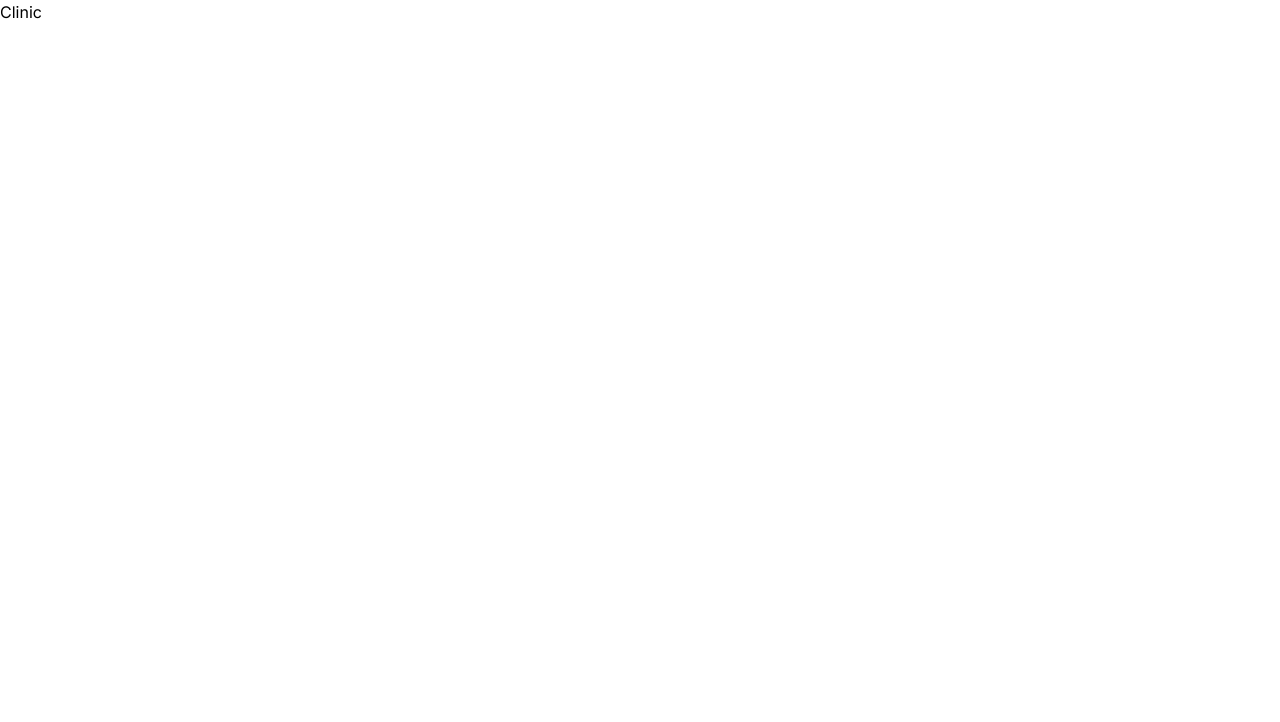
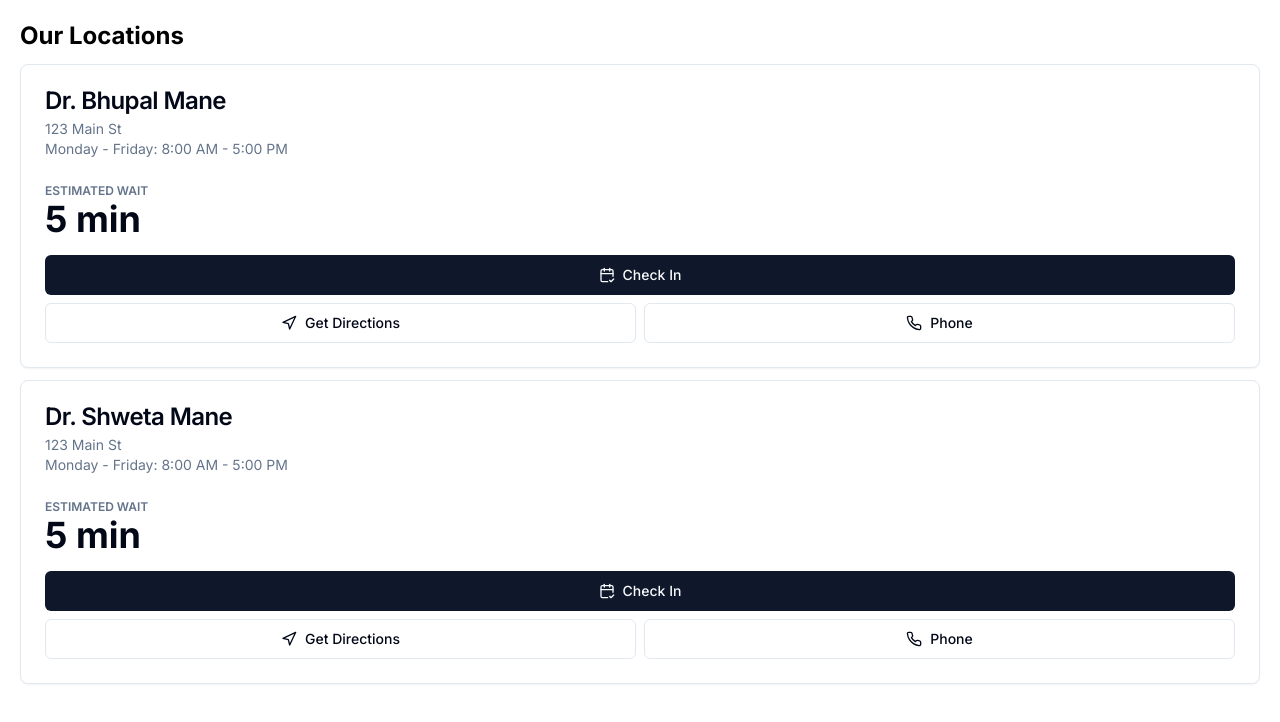
Before and after one commit to rheamane/clinic-check-in-system, a Next.js app: page /clinic in a window 1280 px wide. Shown: the top 722 px of the page. Built offline with nearby package versions, Linux system fonts and the light colour scheme.

Commit message:
clinic page with card components done

```diff
--- a/app/clinic/page.tsx
+++ b/app/clinic/page.tsx
@@ -1,7 +1,33 @@
+import ClinicCard from "@/components/ClinicCard";
+import { Button } from "@/components/ui/button";
+import {
+  Card,
+  CardContent,
+  CardDescription,
+  CardHeader,
+  CardTitle,
+} from "@/components/ui/card";
 import React from "react";
 
 const Clinic = () => {
-  return <h1>Clinic</h1>;
+  return (
+    <div className="flex flex-col gap-3 p-5">
+      <h1 className="text-2xl font-bold">Our Locations</h1>
+      <ClinicCard
+        name={"Dr. Bhupal Mane"}
+        address={"123 Main St"}
+        operatingHours={"Monday - Friday: 8:00 AM - 5:00 PM"}
+        waitTime={5}
+        phoneNumber={"(123) 456-7890"}
+      />
+      <ClinicCard
+        name={"Dr. Shweta Mane"}
+        address={"123 Main St"}
+        operatingHours={"Monday - Friday: 8:00 AM - 5:00 PM"}
+        waitTime={5}
+        phoneNumber={"(123) 456-7890"}
+      />
+    </div>
+  );
 };
-
 export default Clinic;
--- a/app/layout.tsx
+++ b/app/layout.tsx
@@ -23,7 +23,7 @@ export default function RootLayout({
       <body
         className={cn(
           "min-h-screen bg-background font-sans antialiased",
-          fontSans.variable
+          fontSans.variable,
         )}
       >
         {children}
--- /dev/null
+++ b/components/ClinicCard.tsx
@@ -0,0 +1,58 @@
+import React from "react";
+import { Button } from "./ui/button";
+import { Phone, Navigation, CalendarCheck2 } from "lucide-react";
+import {
+  Card,
+  CardHeader,
+  CardTitle,
+  CardDescription,
+  CardContent,
+} from "./ui/card";
+
+interface cardProps {
+  name: string;
+  address: string;
+  operatingHours: string;
+  waitTime: number;
+  phoneNumber: string;
+}
+
+const ClinicCard = ({ name, address, operatingHours, waitTime }: cardProps) => {
+  return (
+    <Card>
+      <CardHeader>
+        <CardTitle>{name}</CardTitle>
+        <CardDescription>
+          {address}
+          <br />
+          {operatingHours}
+        </CardDescription>
+      </CardHeader>
+      <CardContent>
+        <div>
+          <p className="text-xs font-semibold text-muted-foreground">
+            ESTIMATED WAIT
+          </p>
+          <p className="text-4xl font-bold">{waitTime} min</p>
+        </div>
+        <div className="mt-4 flex flex-col gap-2">
+          <Button variant="default">
+            <CalendarCheck2 className="mr-2 h-4 w-4" /> Check In
+          </Button>
+          <div className="flex flex-row gap-2">
+            <Button className="flex-1" variant="outline">
+              <Navigation className="mr-2 h-4 w-4" />
+              Get Directions
+            </Button>
+            <Button className="flex-1" variant="outline">
+              <Phone className="mr-2 h-4 w-4" />
+              Phone
+            </Button>
+          </div>
+        </div>
+      </CardContent>
+    </Card>
+  );
+};
+
+export default ClinicCard;
```
Also changed, not shown: 2 other files (tests, documents, lock files or other folders).
